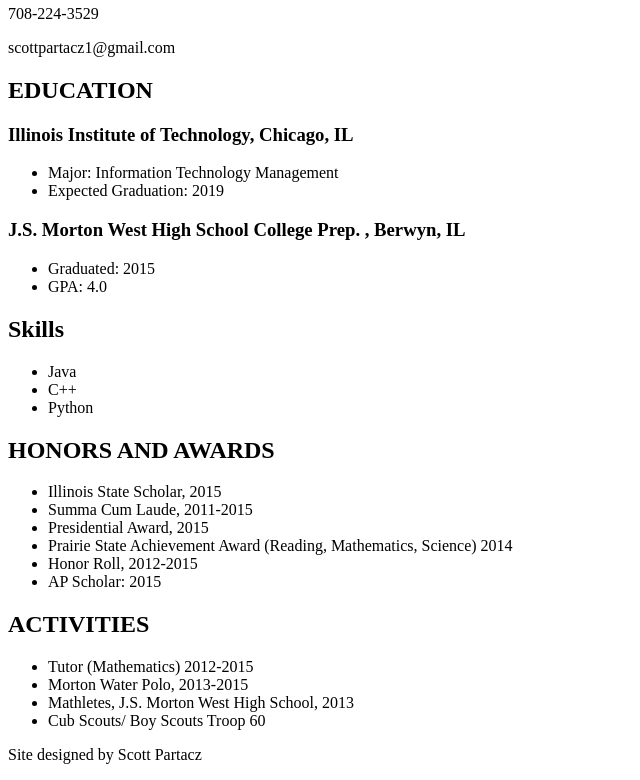
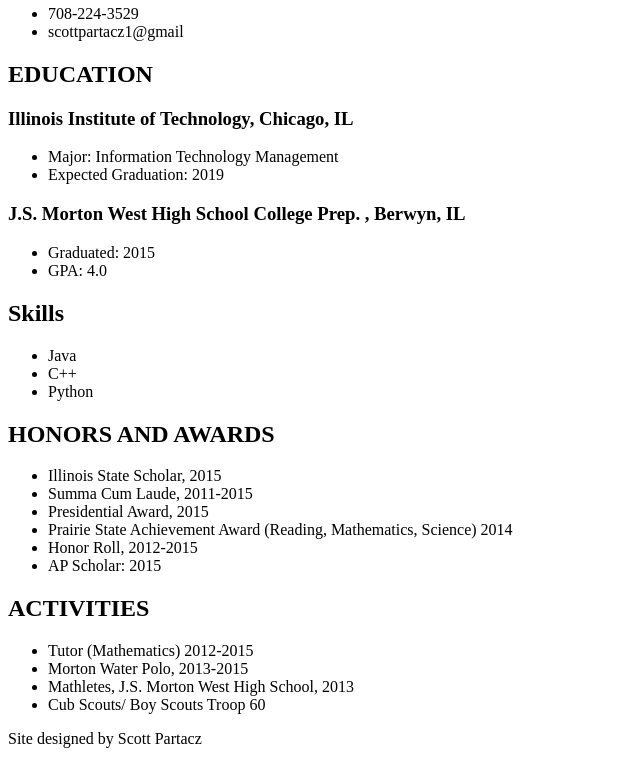
Before and after one commit to ScottPartacz/ITMD-361-Project-one, a plain HTML site: page resume/index.html in a window 1280 px wide. Shown: the part 114-894 px from the top of the page, without its empty margins (0-640 px from the left). Drawn offline with Linux system fonts and the light colour scheme.

Commit message:
Fixed all of the erros from htmllint

```diff
--- a/resume/index.html
+++ b/resume/index.html
@@ -15,8 +15,10 @@
       </nav>
     <section>
       <h1> Scott Partacz </h1>
-        <p>  708-224-3529 </p>
-        <p>  scottpartacz1@gmail.com </p>
+        <ul>
+          <li> 708-224-3529 </li>
+          <li> scottpartacz1@gmail </li>
+        </ul>
     </section>
     </header>
     <section>
```
Also changed, not shown: index.html (+6 -7 lines).
